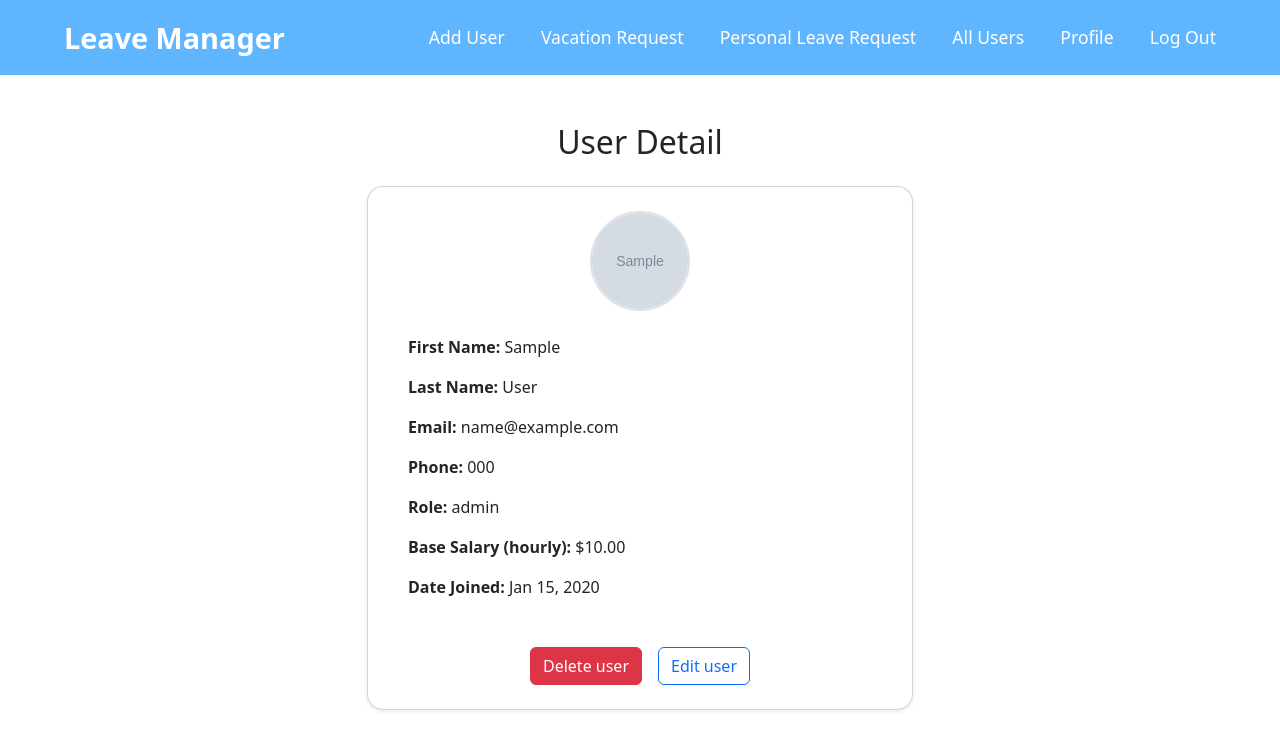
After one commit to Temirlan504/Personal-Leave, a Flask app: page /user_detail/1 in a window 1280 px wide. The commit adds this page. Shown: the top 750 px of the page. Run offline with Flask 3, Linux system fonts and the light colour scheme; a user stored in the database is signed in; tables that the repository leaves empty hold one stand-in row (values such as "Sample post"); grey boxes marked "Sample" are stand-in pictures; some libraries are stand-ins or nearby versions.

Commit message:
Add user management logic
Introduced admin views for listing all users, viewing user details, editing, and deleting users. Refactored templates to support user detail and all users pages, moved user listing from add user page to a dedicated view, and added client-side editing logic. Improved pagination logic and UI for both user lists and profile requests. Enabled CSRF protection in config.

```diff
--- a/myApp/admin/routes.py
+++ b/myApp/admin/routes.py
@@ -1,9 +1,10 @@
+from datetime import datetime
 import secrets
-import bcrypt
-from flask import Blueprint, render_template, redirect, url_for, flash
-from flask_login import current_user
+from myApp import bcrypt
+from flask import Blueprint, render_template, redirect, request, url_for, flash
+from flask_login import current_user, login_required
+from flask_wtf.csrf import generate_csrf
 from myApp import db
-
 from myApp.admin.forms import AddUserForm
 from myApp.models import User
 from myApp.admin.utils import generate_unique_email
@@ -37,3 +38,85 @@ def add_user():
 
     users = User.query.all()
     return render_template('admin_add_user.html', form=form, users=users)
+
+@admin_bp.route('/all-users')
+@login_required
+def all_users():
+    if current_user.role not in ['hr', 'admin']:
+        flash('You do not have permission to access this page.', 'danger')
+        return redirect(url_for('main.home'))
+
+    page = request.args.get('page', 1, type=int)
+    users = User.query.order_by(User.date_joined.desc()).paginate(page=page, per_page=10)
+
+    return render_template('admin_all_users.html', users=users)
+
+@admin_bp.route('/user_detail/<int:user_id>')
+@login_required
+def user_detail(user_id):
+    if current_user.role not in ['hr', 'admin']:
+        flash('You do not have permission to access this page.', 'danger')
+        return redirect(url_for('main.home'))
+
+    user = User.query.get_or_404(user_id)
+    csrf_token = generate_csrf()
+    return render_template('user_detail.html', user=user, csrf_token=csrf_token)
+
+@admin_bp.route('/delete-user/<int:user_id>', methods=['POST'])
+@login_required
+def delete_user(user_id):
+    if current_user.role not in ['admin', 'hr']:
+        flash('You do not have permission to access this page.', 'danger')
+        return redirect(url_for('main.home'))
+
+    user = User.query.get_or_404(user_id)
+
+    # Prevent deleting yourself or the main admin
+    if user.id == current_user.id:
+        flash('You cannot delete your own account.', 'danger')
+        return redirect(url_for('admin.user_detail', user_id=user_id))
+
+    try:
+        db.session.delete(user)
+        db.session.commit()
+        flash('User deleted successfully.', 'success')
+    except Exception as e:
+        db.session.rollback()
+        flash(f'Error deleting user: {str(e)}', 'danger')
+
+    return redirect(url_for('admin.all_users'))
+
+@admin_bp.route('/edit-user/<int:user_id>', methods=['POST'])
+@login_required
+def edit_user_inline(user_id):
+    if current_user.role not in ['admin', 'hr']:
+        flash("You do not have permission to access this page.", "danger")
+        return redirect(url_for('main.home'))
+
+    user = User.query.get_or_404(user_id)
+
+    user.first_name = request.form.get('first_name')
+    user.last_name = request.form.get('last_name')
+    user.email = request.form.get('email')
+    user.phone = request.form.get('phone')
+    user.role = request.form.get('role')
+    salary_str = request.form.get('base_salary')
+    try:
+        salary = float(salary_str)
+        if salary <= 0:
+            flash("Base salary must be greater than 0.", "danger")
+            return redirect(url_for('admin.user_detail', user_id=user.id))
+        user.base_salary = salary
+    except (ValueError, TypeError):
+        flash("Invalid base salary.", "danger")
+        return redirect(url_for('admin.user_detail', user_id=user.id))
+    date_str = request.form.get('date_joined')
+    if date_str:
+        try:
+            user.date_joined = datetime.strptime(date_str, '%Y-%m-%d')
+        except ValueError:
+            flash("Invalid date format for Date Joined.", "danger")
+
+    db.session.commit()
+    flash("User updated successfully.", "success")
+    return redirect(url_for('admin.user_detail', user_id=user.id))
--- a/myApp/config.py
+++ b/myApp/config.py
@@ -6,3 +6,4 @@ class Config:
     MAIL_USE_TLS = True
     MAIL_USERNAME = 'temirlan.yergazy@gmail.com'
     MAIL_PASSWORD = 'fdru qyes kemd ojoj'
+    WTF_CSRF_ENABLED = True
--- /dev/null
+++ b/myApp/static/user_detail.js
@@ -0,0 +1,25 @@
+document.addEventListener('DOMContentLoaded', function () {
+    const editBtn = document.getElementById('edit-btn');
+    const saveBtn = document.getElementById('save-btn');
+    const cancelBtn = document.getElementById('cancel-btn');
+
+    const displayFields = document.querySelectorAll(
+        '#first-name-display, #last-name-display, #email-display, #phone-display, #role-display, #salary-display, #date-display'
+    );
+    const inputFields = document.querySelectorAll(
+        '#first-name-input, #last-name-input, #email-input, #phone-input, #role-input, #salary-input, #date-input'
+    );
+
+    editBtn.addEventListener('click', function () {
+        displayFields.forEach(el => el.classList.add('d-none'));
+        inputFields.forEach(el => el.classList.remove('d-none'));
+
+        editBtn.classList.add('d-none');
+        saveBtn.classList.remove('d-none');
+        cancelBtn.classList.remove('d-none');
+    });
+
+    cancelBtn.addEventListener('click', function () {
+        window.location.reload();
+    });
+});
--- a/myApp/templates/layout.html
+++ b/myApp/templates/layout.html
@@ -27,6 +27,7 @@
                     <a href="{{ url_for('admin.add_user') }}" class="navbar-link">Add User</a>
                     <a href="{{ url_for('requests.vacation_request') }}" class="navbar-link">Vacation Request</a>
                     <a href="{{ url_for('requests.pel_request') }}" class="navbar-link">Personal Leave Request</a>
+                    <a href="{{ url_for('admin.all_users') }}" class="navbar-link">All Users</a>
                 {% endif %}
                 <a href="{{ url_for('users.profile', user_id=current_user.id) }}" class="navbar-link">Profile</a>
                 <a href="{{ url_for('users.logout') }}" class="navbar-link">Log Out</a>
--- /dev/null
+++ b/myApp/templates/user_detail.html
@@ -0,0 +1,92 @@
+{% extends "layout.html" %}
+{% block title %}User Detail{% endblock %}
+
+{% block scripts %}
+    <script src="{{ url_for('static', filename='user_detail.js') }}"></script>
+{% endblock %}
+
+{% block content %}
+<div class="container mt-5">
+    <h2 class="mb-4 text-center">User Detail</h2>
+
+    <div class="row justify-content-center mb-4">
+        <div class="col-md-8 col-lg-6">
+            <div class="card shadow-sm rounded-4 text-center">
+                <div class="card-body px-4 py-4">
+
+                    <!-- Profile Image -->
+                    <img src="{{ url_for('static', filename=user.image_file) }}"
+                         alt="Profile Picture"
+                         class="rounded-circle mb-3"
+                         style="width: 100px; height: 100px; object-fit: cover; border: 2px solid #dee2e6;">
+
+                    <form method="POST" action="{{ url_for('admin.edit_user_inline', user_id=user.id) }}">
+                        <input type="hidden" name="csrf_token" value="{{ csrf_token }}">
+
+                        <ul class="list-group list-group-flush text-start">
+                            <li class="list-group-item border-0">
+                                <strong>First Name:</strong>
+                                <span id="first-name-display">{{ user.first_name }}</span>
+                                <input type="text" class="form-control d-none" name="first_name" id="first-name-input" value="{{ user.first_name }}">
+                            </li>
+                            <li class="list-group-item border-0">
+                                <strong>Last Name:</strong>
+                                <span id="last-name-display">{{ user.last_name }}</span>
+                                <input type="text" class="form-control d-none" name="last_name" id="last-name-input" value="{{ user.last_name }}">
+                            </li>
+                            <li class="list-group-item border-0">
+                                <strong>Email:</strong>
+                                <span id="email-display">{{ user.email }}</span>
+                                <input type="email" class="form-control d-none" name="email" id="email-input" value="{{ user.email }}">
+                            </li>
+                            <li class="list-group-item border-0">
+                                <strong>Phone:</strong>
+                                <span id="phone-display">{{ user.phone or '—' }}</span>
+                                <input type="text" class="form-control d-none" name="phone" id="phone-input" value="{{ user.phone }}">
+                            </li>
+                            <li class="list-group-item border-0">
+                                <strong>Role:</strong>
+                                <span id="role-display">{{ user.role }}</span>
+                                <select name="role" id="role-input" class="form-select d-none">
+                                    <option value="employee" {% if user.role == 'employee' %}selected{% endif %}>Employee</option>
+                                    <option value="hr" {% if user.role == 'hr' %}selected{% endif %}>HR</option>
+                                    <option value="admin" {% if user.role == 'admin' %}selected{% endif %}>Admin</option>
+                                </select>
+                            </li>
+                            <li class="list-group-item border-0">
+                                <strong>Base Salary (hourly):</strong>
+                                <span id="salary-display">${{ "{:,.2f}".format(user.base_salary) }}</span>
+                                <input type="number" step="0.01" min="0.01" class="form-control d-none"
+                                        name="base_salary" id="salary-input" value="{{ user.base_salary }}">
+                            </li>
+                            <li class="list-group-item border-0">
+                                <strong>Date Joined:</strong>
+                                <span id="date-display">{{ user.date_joined.strftime('%b %d, %Y') }}</span>
+                                <input type="date" class="form-control d-none" name="date_joined" id="date-input"
+                                    value="{{ user.date_joined.strftime('%Y-%m-%d') }}">
+                            </li>
+                        </ul>
+
+                        {% if current_user.role in ['admin', 'hr'] %}
+                        <div class="mt-4 d-flex justify-content-center gap-3">
+                            <button type="submit" class="btn btn-success d-none" id="save-btn">Save</button>
+                            <button type="button" class="btn btn-secondary d-none" id="cancel-btn">Cancel</button>
+                        </div>
+                        {% endif %}
+                    </form>
+                    <div class="mt-3 d-flex justify-content-center gap-3">
+                        <!-- Delete button -->
+                        <form method="POST" action="{{ url_for('admin.delete_user', user_id=user.id) }}"
+                            onsubmit="return confirm('Are you sure you want to delete this user? This action cannot be undone.')">
+                            <input type="hidden" name="csrf_token" value="{{ csrf_token }}">
+                            <button type="submit" class="btn btn-danger">Delete user</button>
+                        </form>
+                        <!-- Edit button -->
+                        <button type="button" class="btn btn-outline-primary" id="edit-btn">Edit user</button>
+                    </div>
+                </div>
+            </div>
+        </div>
+    </div>
+</div>
+{% endblock %}
```
Also changed, not shown: myApp/templates/admin_add_user.html (+0 -35 lines), myApp/templates/admin_all_users.html (added, +59 -0 lines), myApp/templates/profile_page.html (+11 -10 lines), myApp/users/routes.py (+26 -7 lines).
